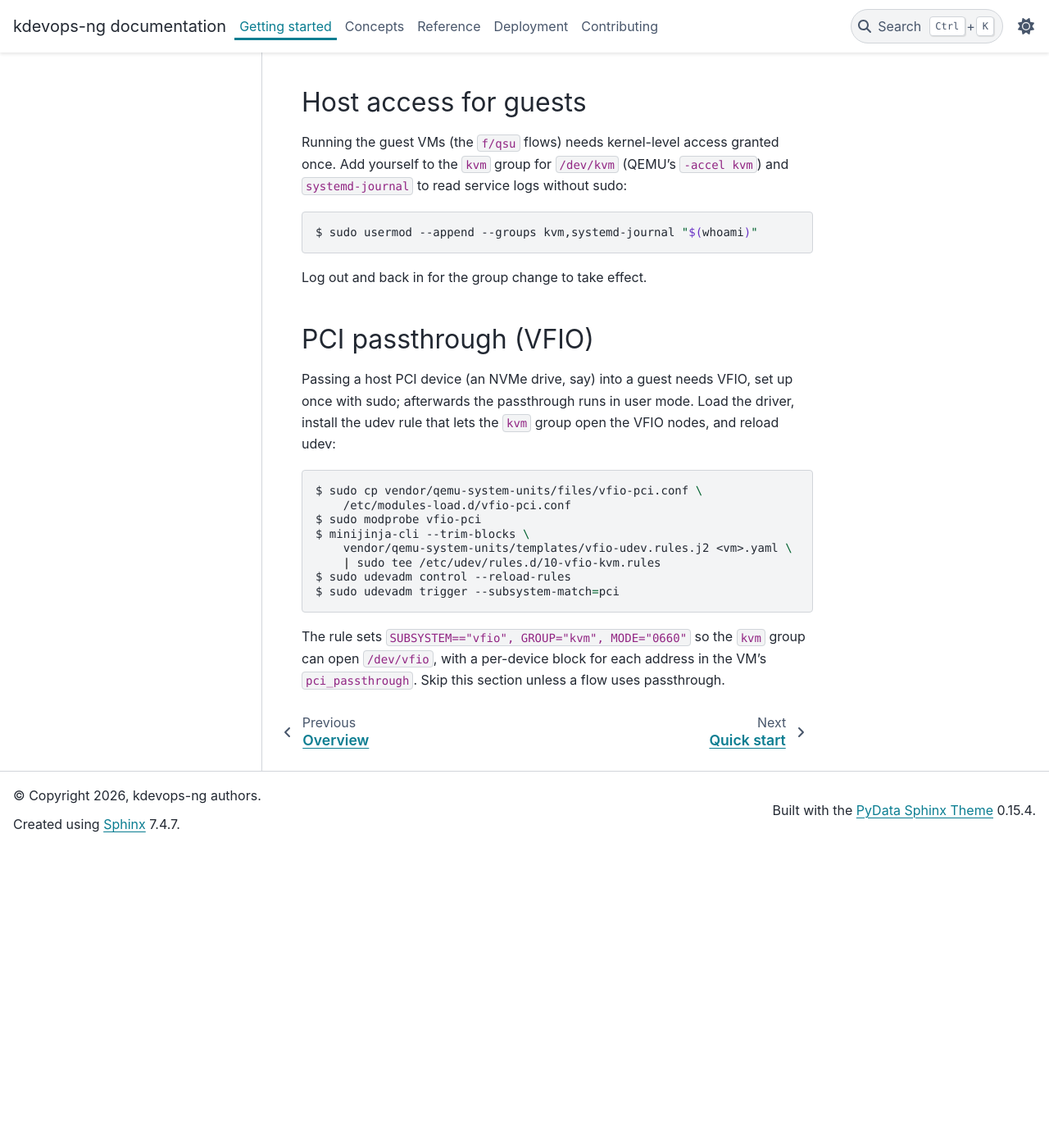
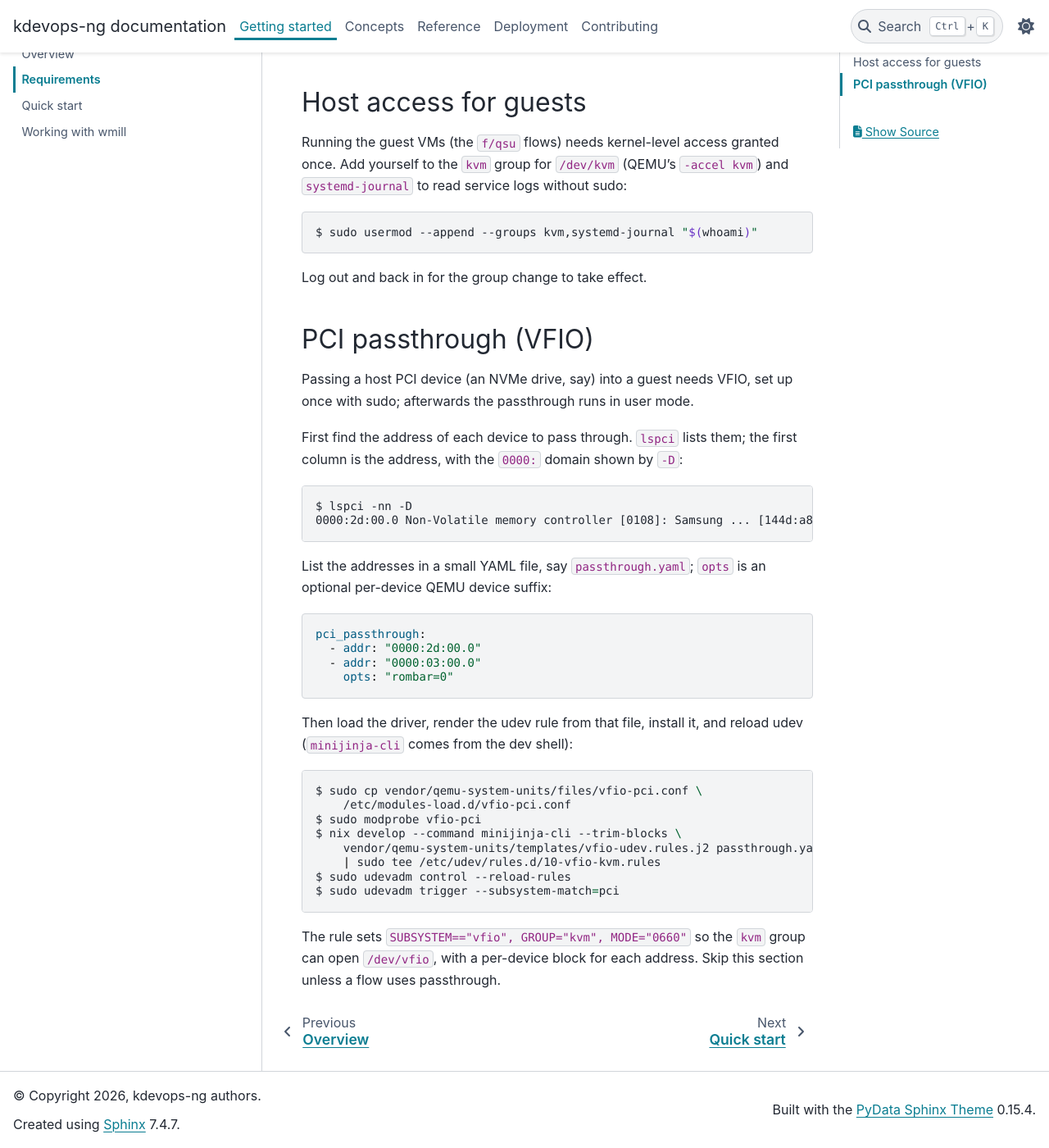
Before and after one commit to dagomez137/kdevops-ng, a Sphinx documentation site: the page built from docs/getting-started/requirements.rst, in a window 1280 px wide and 1400 px high, scrolled down 735 px. Shown: the whole window at 82% size. Built offline with Sphinx 7.4.7 and the PyData theme 0.15.4, drawn with Linux system fonts in a browser that asks for light colours; before the commit the page ends 1769 px from its top, so only the background shows below that.

Commit message:
docs: help build the VFIO list and use token login for wmill
Give the passthrough setup a worked path: find device addresses with
lspci, list them in a small passthrough.yaml (with the optional per-device
opts), and render the udev rule from that file with the dev-shell
minijinja-cli. Note in the wmill guide that the connect step needs a
token, since the interactive login opens a browser a headless host has
not got, and that a fresh instance ships the default admin@windmill.dev /
changeme superadmin and a starter workspace, so the kdevops workspace and
a token are made in the UI first.

Generated-by: Claude AI
Signed-off-by: Daniel Gomez <da.gomez@kernel.org>

```diff
--- a/docs/getting-started/requirements.rst
+++ b/docs/getting-started/requirements.rst
@@ -51,21 +51,40 @@ PCI passthrough (VFIO)
 ======================
 
 Passing a host PCI device (an NVMe drive, say) into a guest needs VFIO, set up
-once with sudo; afterwards the passthrough runs in user mode. Load the driver,
-install the udev rule that lets the ``kvm`` group open the VFIO nodes, and
-reload udev:
+once with sudo; afterwards the passthrough runs in user mode.
+
+First find the address of each device to pass through. ``lspci`` lists them; the
+first column is the address, with the ``0000:`` domain shown by ``-D``:
+
+.. code-block:: console
+
+   $ lspci -nn -D
+   0000:2d:00.0 Non-Volatile memory controller [0108]: Samsung ... [144d:a80a]
+
+List the addresses in a small YAML file, say ``passthrough.yaml``; ``opts`` is
+an optional per-device QEMU device suffix:
+
+.. code-block:: yaml
+
+   pci_passthrough:
+     - addr: "0000:2d:00.0"
+     - addr: "0000:03:00.0"
+       opts: "rombar=0"
+
+Then load the driver, render the udev rule from that file, install it, and
+reload udev (``minijinja-cli`` comes from the dev shell):
 
 .. code-block:: console
 
    $ sudo cp vendor/qemu-system-units/files/vfio-pci.conf \
        /etc/modules-load.d/vfio-pci.conf
    $ sudo modprobe vfio-pci
-   $ minijinja-cli --trim-blocks \
-       vendor/qemu-system-units/templates/vfio-udev.rules.j2 <vm>.yaml \
+   $ nix develop --command minijinja-cli --trim-blocks \
+       vendor/qemu-system-units/templates/vfio-udev.rules.j2 passthrough.yaml \
        | sudo tee /etc/udev/rules.d/10-vfio-kvm.rules
    $ sudo udevadm control --reload-rules
    $ sudo udevadm trigger --subsystem-match=pci
 
 The rule sets ``SUBSYSTEM=="vfio", GROUP="kvm", MODE="0660"`` so the ``kvm``
-group can open ``/dev/vfio``, with a per-device block for each address in the
-VM's ``pci_passthrough``. Skip this section unless a flow uses passthrough.
+group can open ``/dev/vfio``, with a per-device block for each address. Skip
+this section unless a flow uses passthrough.
```
Also changed, not shown: docs/getting-started/wmill.rst (+6 -2 lines).
